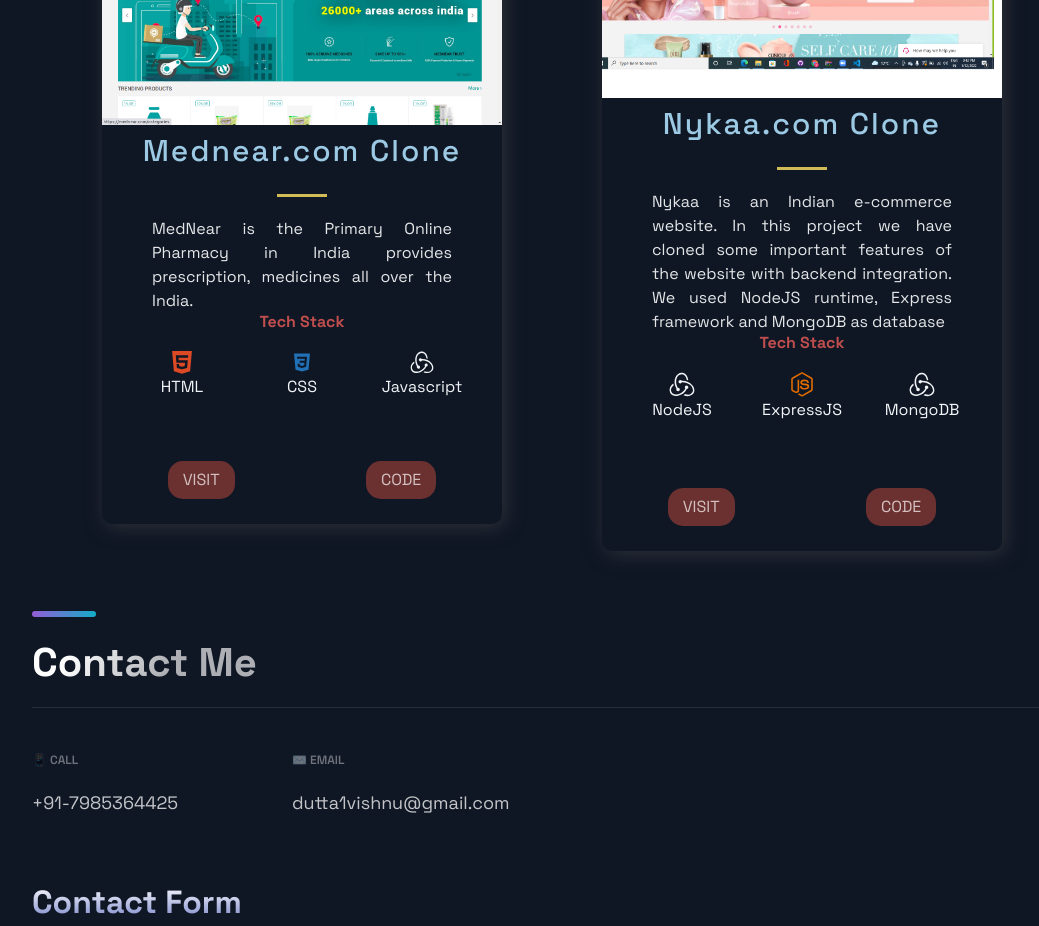
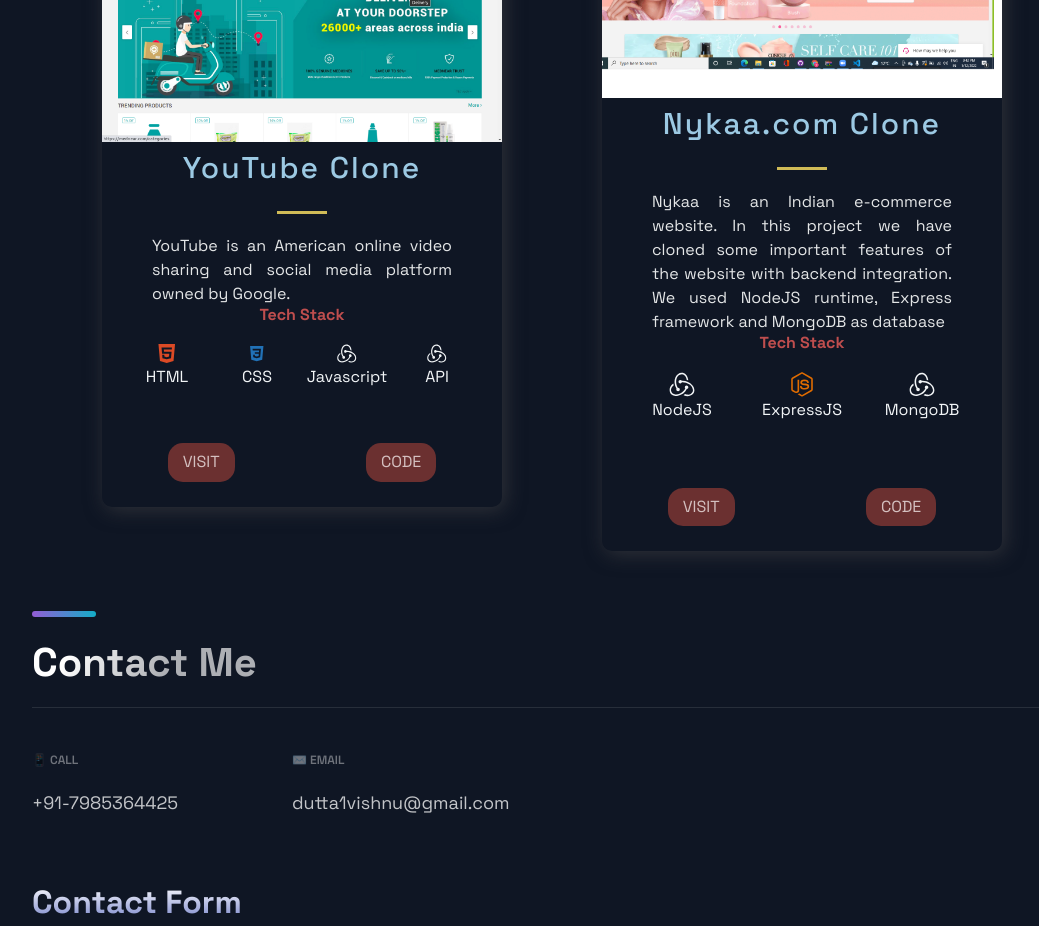
Before and after one commit to vishnudutta1/My-Portfolio, a Next.js app: page / in a window 1280 px wide. Shown: the part 1600-2526 px from the top of the page, without its empty margins (88-1127 px from the left). Built offline with nearby package versions, Linux system fonts and the light colour scheme.

Commit message:
Update constants.js

```diff
--- a/src/constants/constants.js
+++ b/src/constants/constants.js
@@ -1,12 +1,12 @@
 export const projects = [
   {
-    title: "Mednear.com Clone",
+    title: "YouTube Clone",
     description:
-      "MedNear is the Primary Online Pharmacy in India provides prescription, medicines all over the India.",
+      "YouTube is an American online video sharing and social media platform owned by Google.",
     image: "/images/1.png",
-    tags: ["HTML", "CSS", "Javascript"],
-    source: "https://github.com/vishnudutta1/Mednear",
-    visit: "#",
+    tags: ["HTML", "CSS", "Javascript" ,"API"],
+    source: "https://github.com/vishnudutta1/youtube",
+    visit: "https://youtube-teal.vercel.app/",
     id: 0,
   },
   {
```
